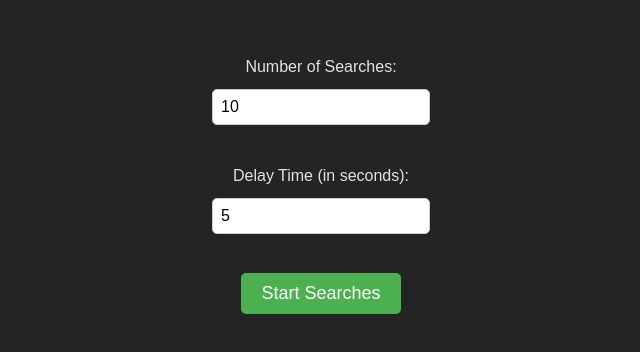
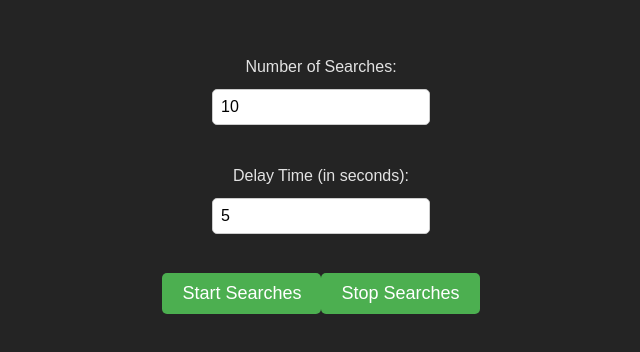
Before and after one commit to Arzzam/bing-search-bot, a React (Vite) app: page / in a window 1280 px wide. Shown: the part 224-576 px from the top of the page, without its empty margins (319-959 px from the left). Built offline with nearby package versions, Linux system fonts and the light colour scheme; no server answers; the database is empty.

Commit message:
add functionality to stop searching

```diff
--- a/src/App.tsx
+++ b/src/App.tsx
@@ -18,14 +18,13 @@ function App() {
     fetchSearchQueries();
   }, []);
 
-  console.log("data", data);
-
   function getRandomSearchQuery(): string {
     const randomIndex = Math.floor(Math.random() * data.length);
     console.log("data random index", data[randomIndex]);
     return data[randomIndex];
   }
 
+  let searchTimeouts: NodeJS.Timeout[] = [];
   const scheduleSearches = () => {
     if (!numSearches || !delayTime) {
       alert("Please enter both number of searches and delay time.");
@@ -35,8 +34,12 @@ function App() {
     const numSearchesInt: number = parseInt(numSearches, 10);
     const delayTimeInt: number = parseInt(delayTime, 10);
 
+    searchTimeouts.forEach((timeoutId) => {
+      clearTimeout(timeoutId);
+    });
+
     for (let i = 0; i < numSearchesInt; i++) {
-      setTimeout(() => {
+      const timeoutId = setTimeout(() => {
         const searchUrl = `https://www.bing.com/search?q=${encodeURIComponent(
           getRandomSearchQuery()
         )}`;
@@ -48,7 +51,16 @@ function App() {
         //   };
         // }
       }, i * delayTimeInt * 1000);
+      searchTimeouts.push(timeoutId);
     }
+  };
+
+  const stopSearches = () => {
+    alert("Stopping searches");
+    searchTimeouts.forEach((timeoutId) => {
+      clearTimeout(timeoutId);
+    });
+    searchTimeouts = [];
   };
 
   return (
@@ -69,13 +81,16 @@ function App() {
         type="number"
         id="delayTime"
         value={delayTime}
-        min={1}
-        max={30}
+        min={4}
+        max={20}
         onChange={(e) => setDelayTime(e.target.value)}
         required
       />
       <br />
-      <button onClick={scheduleSearches}>Start Searches</button>
+      <div className="button-grp">
+        <button onClick={scheduleSearches}>Start Searches</button>
+        <button onClick={stopSearches}>Stop Searches</button>
+      </div>
     </div>
   );
 }
```
